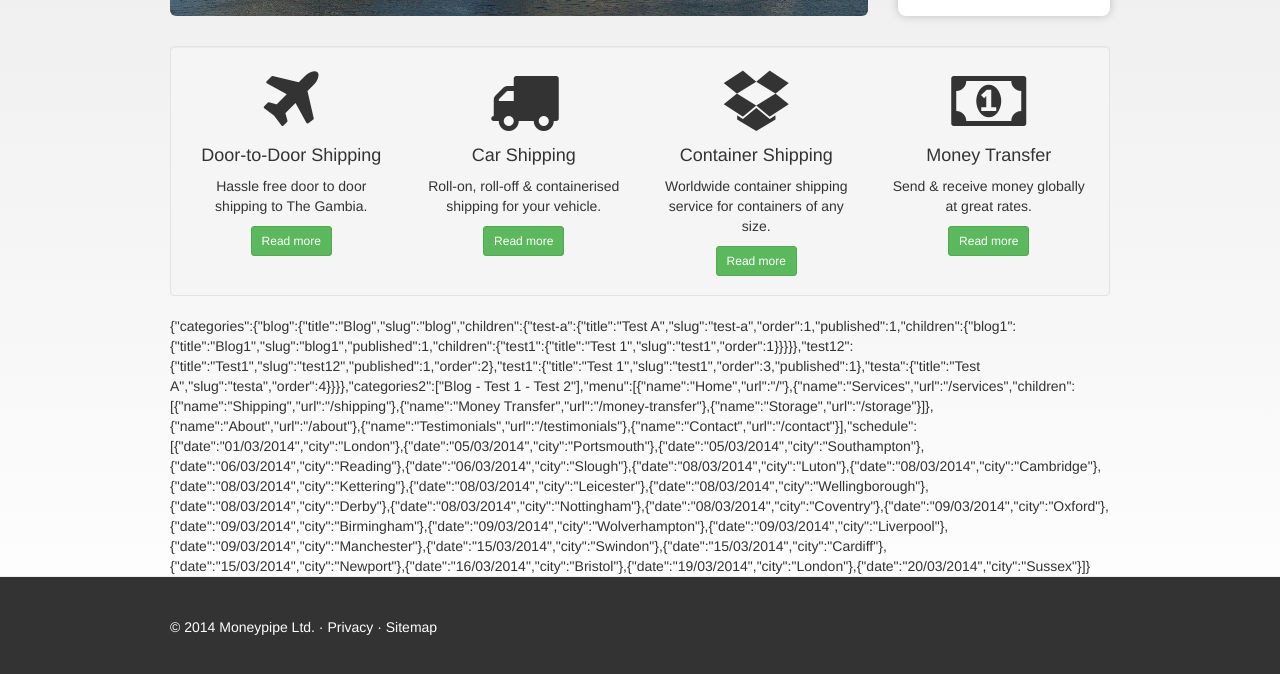
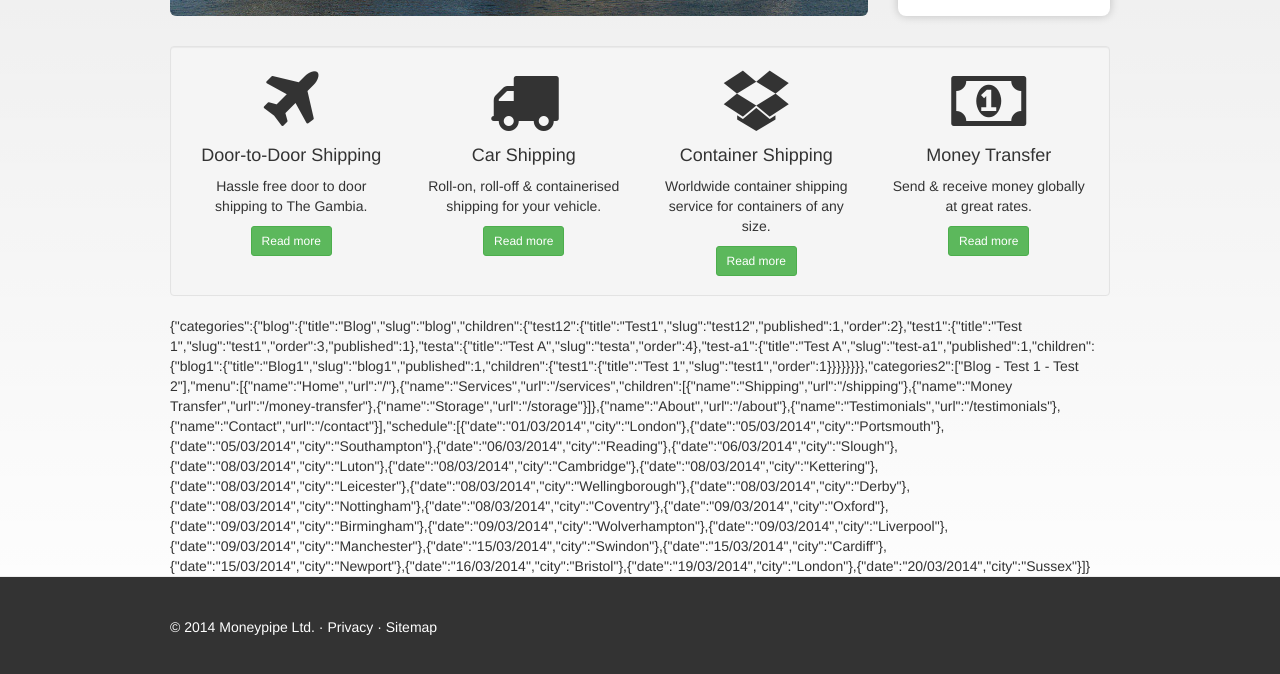
Before and after one commit to abeta/moneypipe, a Jekyll site: the page built from index.html, in a window 1280 px wide, cut to the strip 485-1162 px from the top of the page. Shown: the top 674 px of the strip. Built offline with Jekyll 4.4.1, drawn with Linux system fonts in a browser that asks for light colours; nearby versions of some CDN libraries; some of the changed lines change nothing that is shown.

Commit message:
Update _data/categories.yml

```diff
--- a/_data/categories.yml
+++ b/_data/categories.yml
@@ -2,21 +2,6 @@ blog:
     title: Blog
     slug: blog
     children:
-        test-a:
-            title: 'Test A'
-            slug: test-a
-            order: 1
-            published: 1
-            children:
-                blog1:
-                    title: Blog1
-                    slug: blog1
-                    published: 1
-                    children:
-                        test1:
-                            title: 'Test 1'
-                            slug: test1
-                            order: 1
         test12:
             title: Test1
             slug: test12
@@ -31,3 +16,17 @@ blog:
             title: 'Test A'
             slug: testa
             order: 4
+        test-a1:
+            title: 'Test A'
+            slug: test-a1
+            published: 1
+            children:
+                blog1:
+                    title: Blog1
+                    slug: blog1
+                    published: 1
+                    children:
+                        test1:
+                            title: 'Test 1'
+                            slug: test1
+                            order: 1
```
